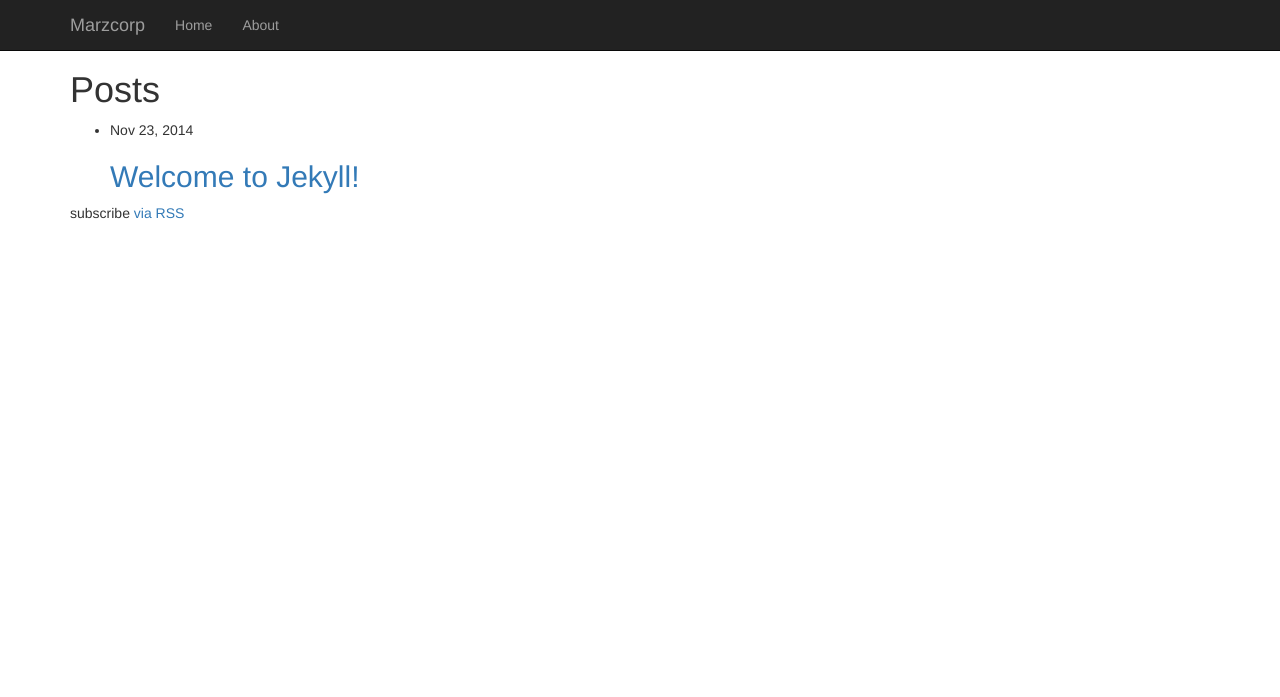
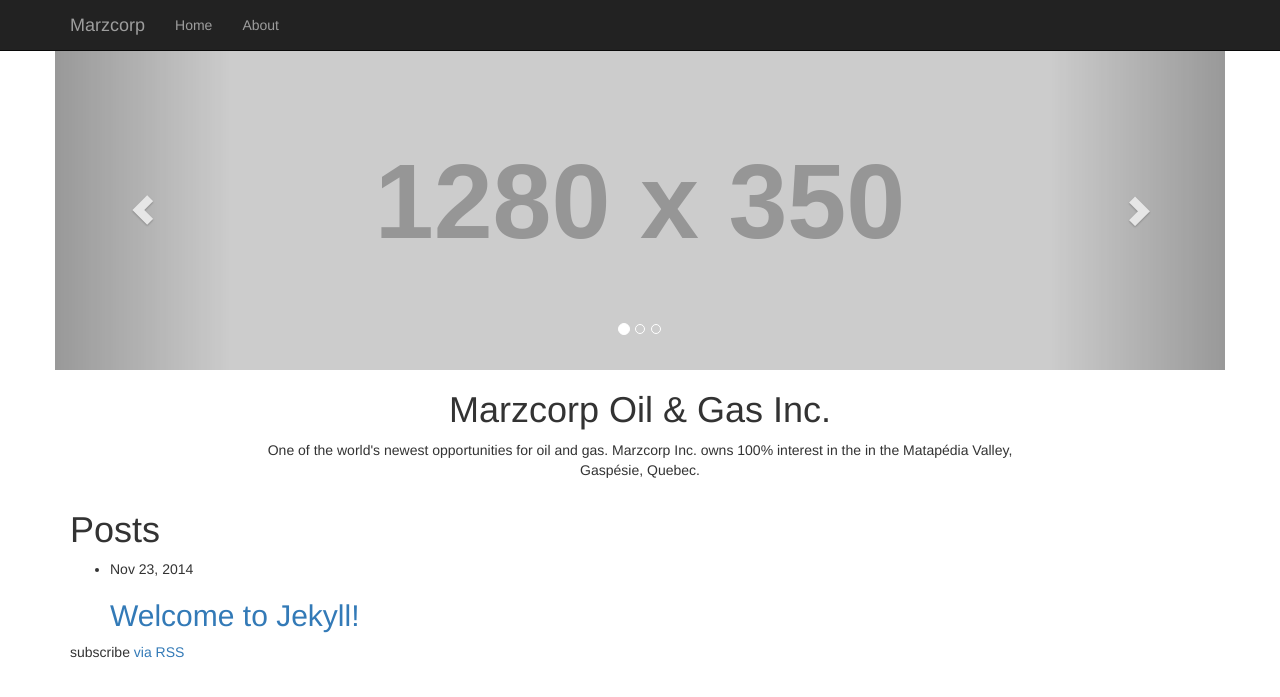
Before and after one commit to Kasuko/Marzcorp.github.io, a Jekyll site: the page built from index.html, in a window 1280 px wide. Shown: the top 697 px of the page. Built offline with Jekyll 4.4.1, drawn with Linux system fonts in a browser that asks for light colours; nearby versions of some CDN libraries.

Commit message:
Add slider and Welcome Message

```diff
--- a/_sass/_base.scss
+++ b/_sass/_base.scss
@@ -16,3 +16,7 @@
 body {
   padding-top: 50px;
 }
+
+.welcome {
+	text-align: center;
+}
--- a/index.html
+++ b/index.html
@@ -3,6 +3,47 @@
 ---
 
 <div class="home">
+
+  <div class="hero row">
+    <div id="carousel-example-generic" class="carousel slide" data-ride="carousel">
+      <!-- Indicators -->
+      <ol class="carousel-indicators">
+        <li data-target="#carousel-example-generic" data-slide-to="0" class="active"></li>
+        <li data-target="#carousel-example-generic" data-slide-to="1"></li>
+        <li data-target="#carousel-example-generic" data-slide-to="2"></li>
+      </ol>
+
+      <!-- Wrapper for slides -->
+      <div class="carousel-inner" role="listbox">
+        <div class="item active">
+          <img src="http://placehold.it/1280x350" alt="...">
+        </div>
+        <div class="item">
+          <img src="http://placehold.it/1280x350&text=Image+2" alt="...">
+        </div>
+        <div class="item">
+          <img src="http://placehold.it/1280x350&text=Image+3" alt="...">
+        </div>
+      </div>
+
+      <!-- Controls -->
+      <a class="left carousel-control" href="#carousel-example-generic" role="button" data-slide="prev">
+        <span class="glyphicon glyphicon-chevron-left" aria-hidden="true"></span>
+        <span class="sr-only">Previous</span>
+      </a>
+      <a class="right carousel-control" href="#carousel-example-generic" role="button" data-slide="next">
+        <span class="glyphicon glyphicon-chevron-right" aria-hidden="true"></span>
+        <span class="sr-only">Next</span>
+      </a>
+    </div>
+  </div>
+
+  <div class="row">
+    <div class="col-md-8 col-md-offset-2 welcome">
+      <h1> Marzcorp Oil &amp; Gas Inc. </h1>
+      <p>One of the world's newest opportunities for oil and gas. Marzcorp Inc. owns 100% interest in the in the Matap&eacute;dia Valley, Gasp&eacute;sie, Quebec.</p>
+    </div>
+  </div>
 
   <h1>Posts</h1>
 
```
